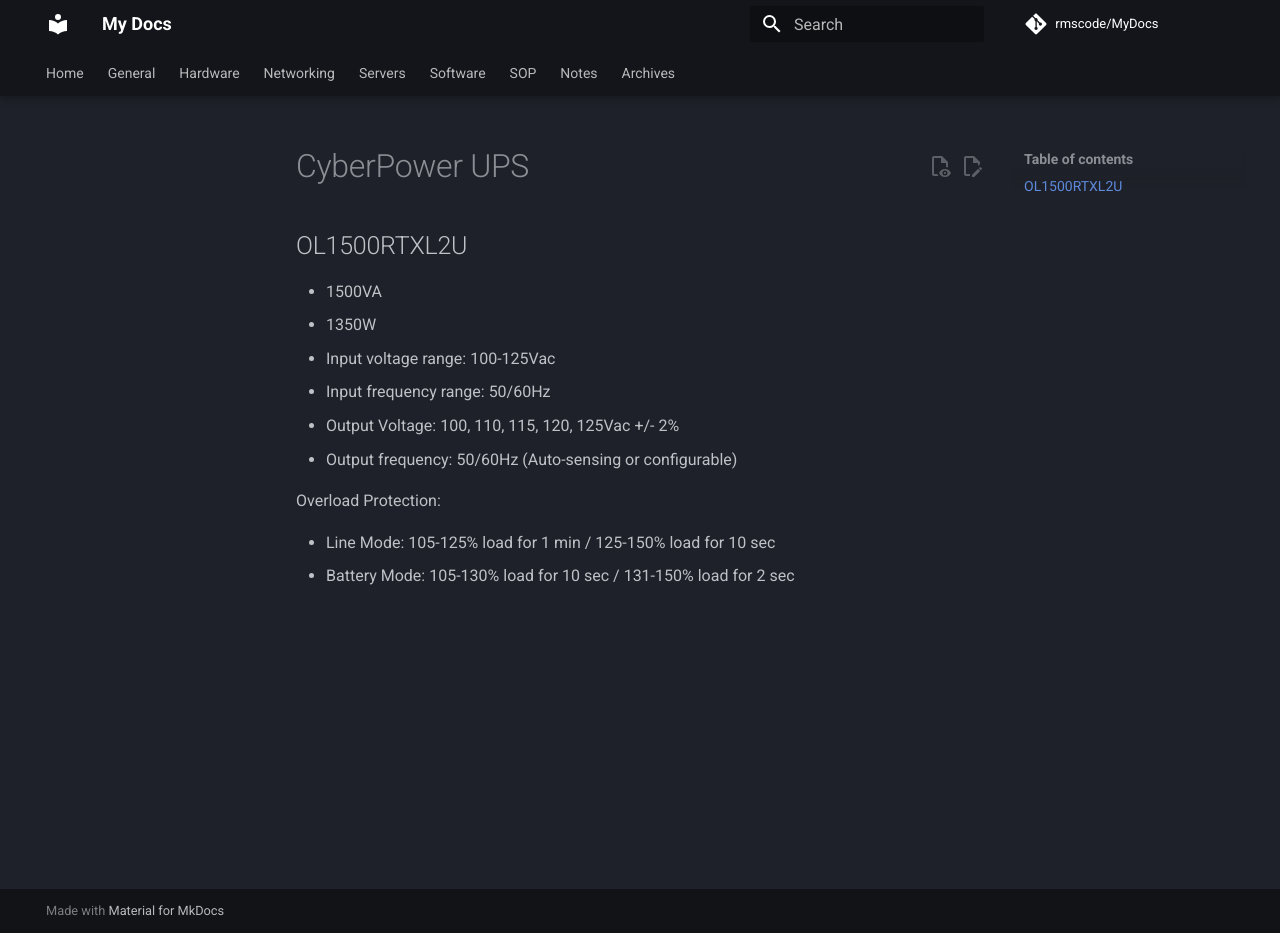
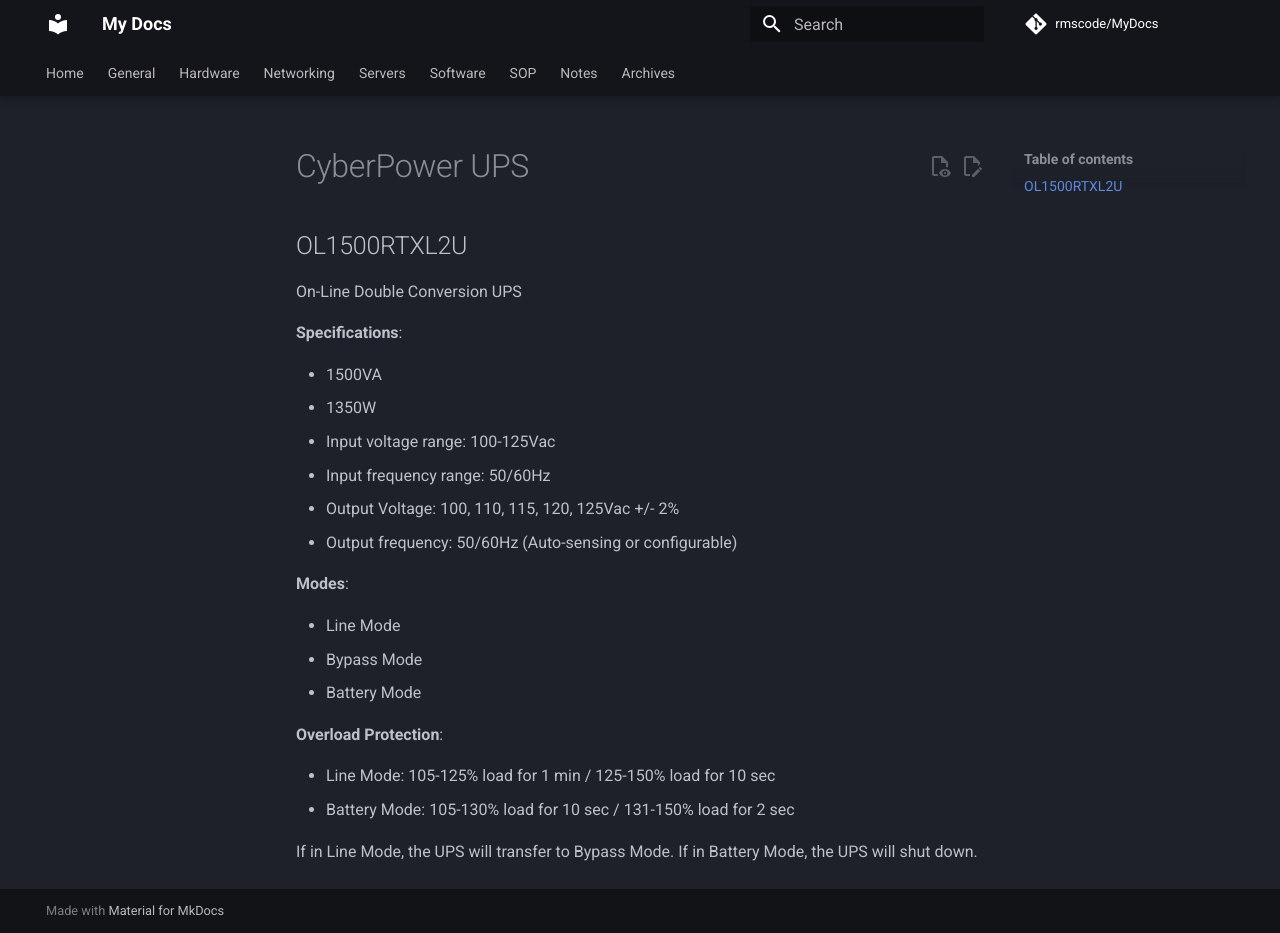
Before and after one commit to rmscode/binary-garden, an MkDocs documentation site: the page built from docs/hardware/UPS/cyberpower.md, in a window 1280 px wide and 933 px high. Built offline with MkDocs 1.6.1 and Material for MkDocs 9.7.7, drawn with Linux system fonts in a browser that asks for light colours; comment, search, counter and statistics services are not loaded.

Commit message:
Update cyberpower.md

```diff
--- a/docs/hardware/UPS/cyberpower.md
+++ b/docs/hardware/UPS/cyberpower.md
@@ -1,6 +1,10 @@
 # CyberPower UPS
 
 ## OL1500RTXL2U
+
+On-Line Double Conversion UPS
+
+**Specifications**:
 
 - 1500VA
 - 1350W
@@ -9,7 +13,15 @@
 - Output Voltage: 100, 110, 115, 120, 125Vac +/- 2%
 - Output frequency: 50/60Hz (Auto-sensing or configurable)
 
-Overload Protection:
+**Modes**:
+
+- Line Mode
+- Bypass Mode
+- Battery Mode
+
+**Overload Protection**:
 
 - Line Mode: 105-125% load for 1 min / 125-150% load for 10 sec
 - Battery Mode: 105-130% load for 10 sec / 131-150% load for 2 sec
+
+If in Line Mode, the UPS will transfer to Bypass Mode. If in Battery Mode, the UPS will shut down.
```
